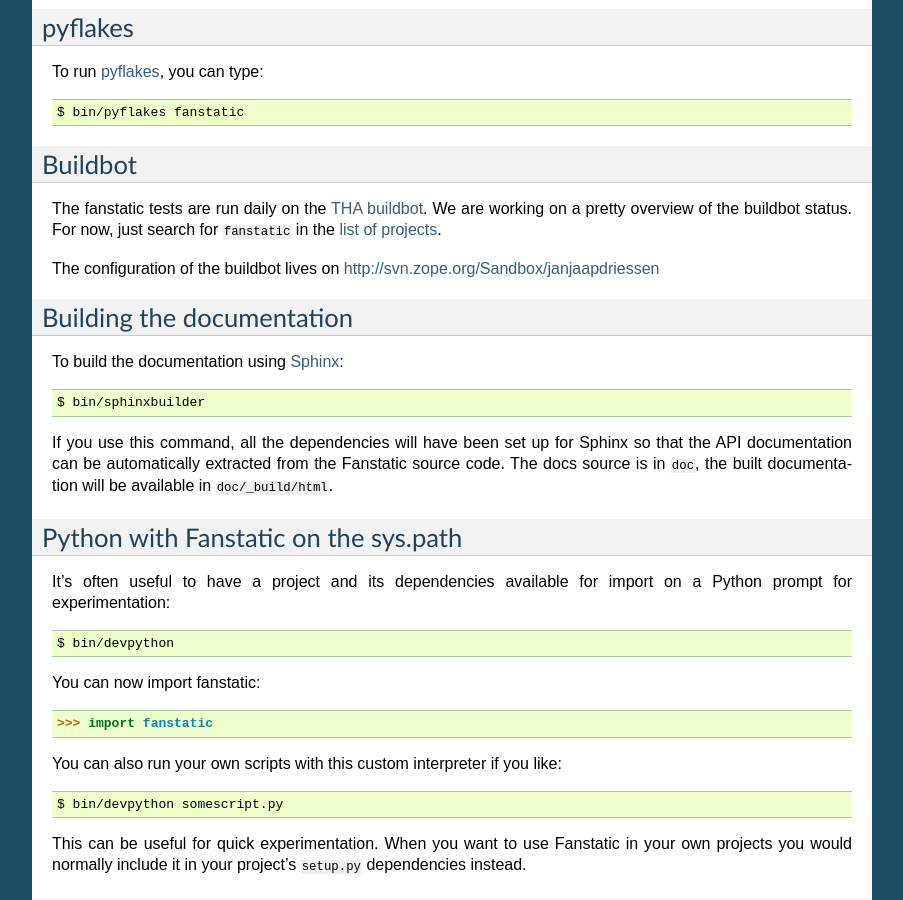
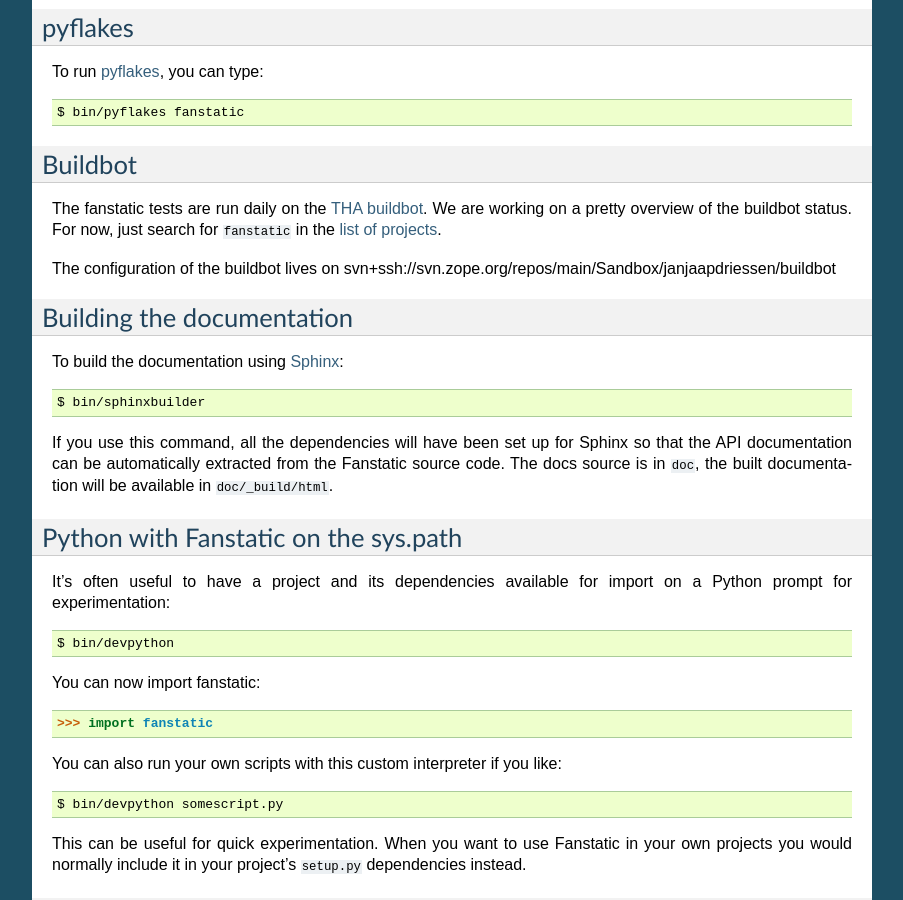
Before and after one commit to zopefoundation/fanstatic, a Sphinx documentation site: the page built from doc/development.rst, in a window 1280 px wide and 900 px high, scrolled down 1192 px. Shown: the whole window, without its empty margins (198-1101 px from the left). Built offline with Sphinx 7.4.7, drawn with Linux system fonts in a browser that asks for light colours; cross-references to code outside the pages are shown as plain code.

Commit message:
fix buildbot repo URL

```diff
--- a/doc/development.rst
+++ b/doc/development.rst
@@ -99,7 +99,7 @@
 For now, just search for ``fanstatic`` in the `list of projects <http://dev.thehealthagency.com/buildbot/one_box_per_builder>`_.
 
 The configuration of the buildbot lives on
-http://svn.zope.org/Sandbox/janjaapdriessen
+svn+ssh://svn.zope.org/repos/main/Sandbox/janjaapdriessen/buildbot
 
 Building the documentation
 --------------------------
```
